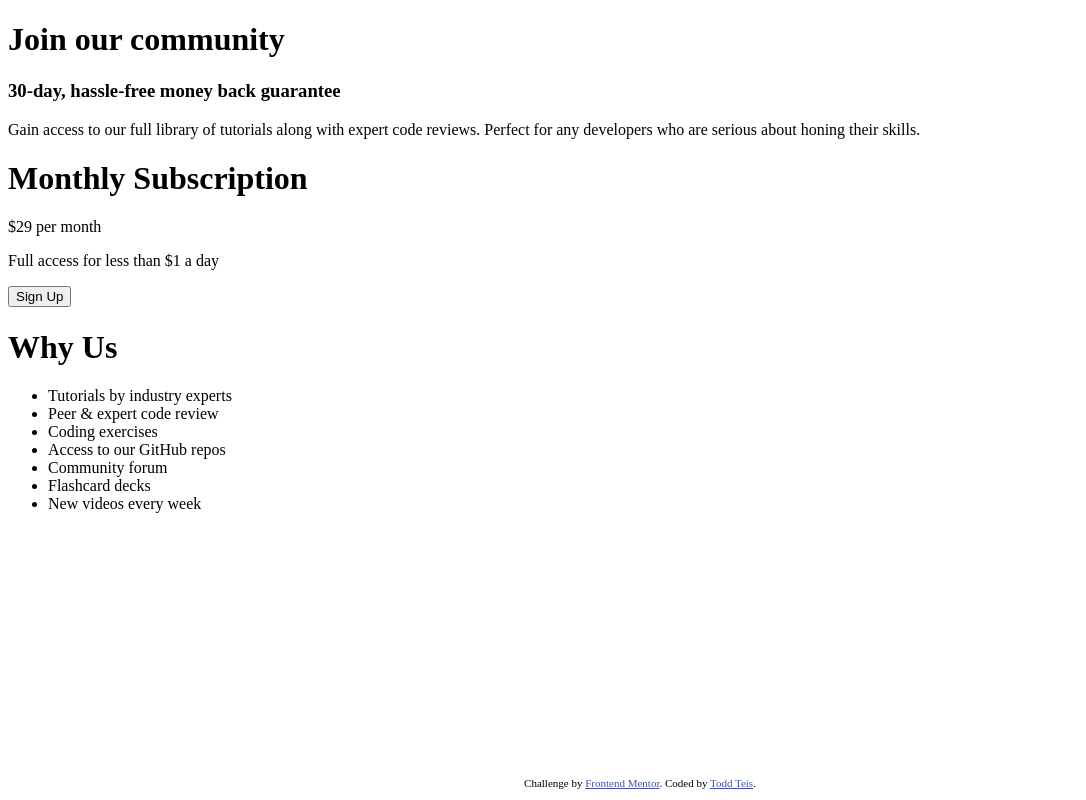
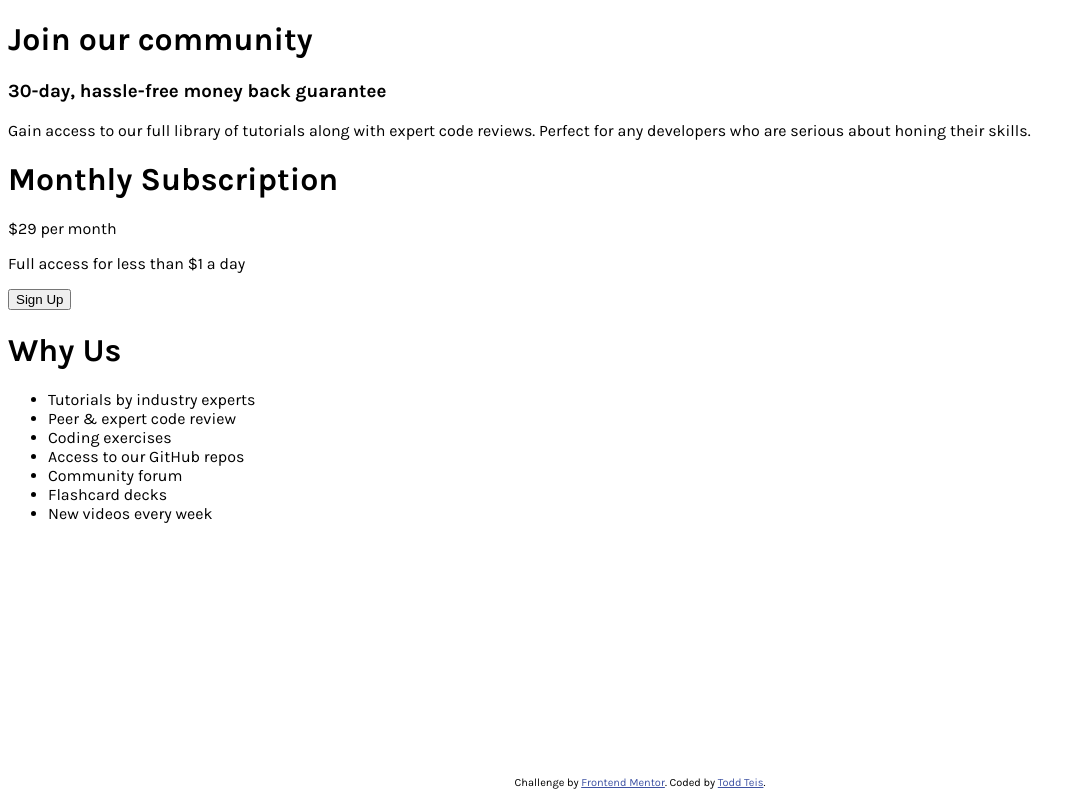
Before and after one commit to toddteis/Single-Price-Grid-Component, a plain HTML site: page index.html in a window 1280 px wide. Shown: the whole page, without its empty margins (0-1086 px from the left). Drawn offline with Linux system fonts and the light colour scheme.

Commit message:
Added font family and size to body.

```diff
--- a/css/styles.css
+++ b/css/styles.css
@@ -7,6 +7,13 @@
  * {
      box-sizing: border-box;
  }
+
+ body {
+    font-family: 'Karla', sans-serif;
+    font-size: 16px;
+ }
+
+
 
 /* FOOTER */
 
--- a/index.html
+++ b/index.html
@@ -5,6 +5,9 @@
   <meta name="viewport" content="width=device-width, initial-scale=1.0"> <!-- displays site properly based on user's device -->
   <link rel="icon" type="image/png" sizes="32x32" href="./images/favicon-32x32.png">
   <link rel="stylesheet" href="./css/styles.css">
+  <link rel="preconnect" href="https://fonts.googleapis.com">
+<link rel="preconnect" href="https://fonts.gstatic.com" crossorigin>
+<link href="https://fonts.googleapis.com/css2?family=Karla:wght@400;700&display=swap" rel="stylesheet">
   <title>Frontend Mentor | Single Price Grid Component</title>
   <style></style>
 </head>
```
